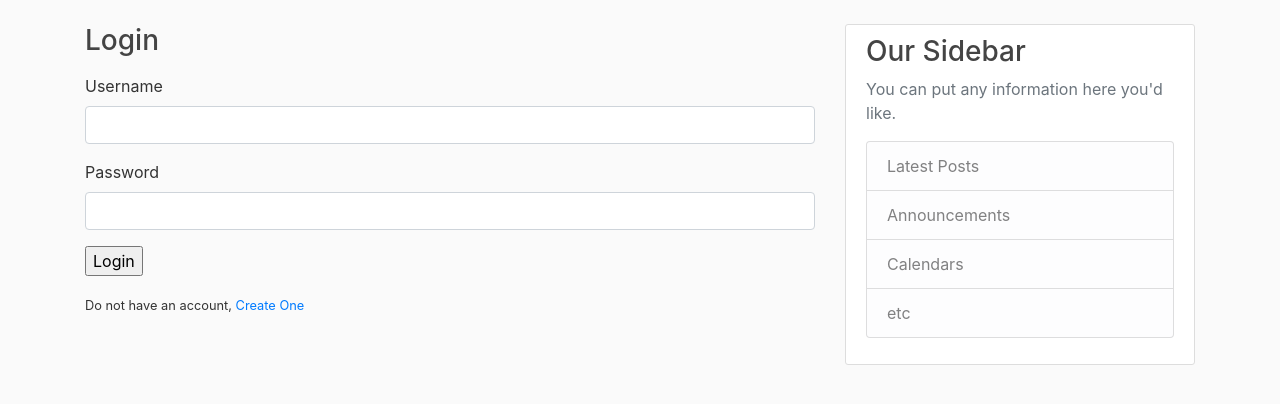
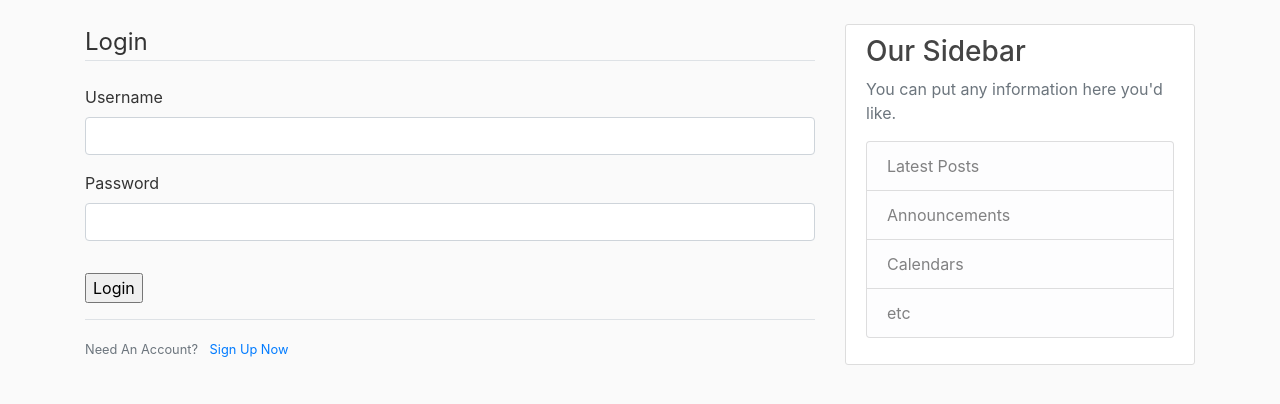
Before and after one commit to olumeedee/Gbadegesin-Olumide-Exam-Project, a Flask app: page /login in a window 1280 px wide. Shown: the part 56-460 px from the top of the page. Run offline with Flask 2, Linux system fonts and the light colour scheme; some libraries are stand-ins or nearby versions.

Commit message:
Login and register templates fixed

```diff
--- a/templates/login.html
+++ b/templates/login.html
@@ -1,23 +1,25 @@
 {% extends "base.html" %}
 {% block content %}
 <form action="{{url_for('login')}}" method="POST">
-    <div class="form-group">
-        <h3>Login</h3>
-    </div>
-    <div class="form-group">
+    <fieldset class="form-group">
+        <legend class="border-bottom mb-4">Login</legend>
+
+        <div class="form-group">
         <label for="Username">Username</label>
         <input type="text" name="username" class="form-control">
-    </div>
-    <div class="form-group">
+        </div>
+        <div class="form-group">
         <label for="Password">Password</label>
         <input type="password" name="password" class="form-control">
-    </div>
+        </div>
+    </fieldset>
+
     <div class="form-group">
         <input type="submit" value="Login" class="mybtn">
     </div>
-    <div class="form-group">
-        <small>
-            Do not have an account, <a href="{{url_for('register')}}">Create One</a>
+    <div class="border-top pt-3">
+        <small class="text-muted">
+            Need An Account? <a class="ml-2" href="{{ url_for('register') }}">Sign Up Now</a>
         </small>
     </div>
 </form>
--- a/templates/register.html
+++ b/templates/register.html
@@ -1,9 +1,9 @@
 {% extends 'base.html' %}
 {% block content %}
 <form action="{{url_for('register')}}" method="POST">
-  <div class="form-group">
+  <fieldset class="form-group">
     <legend class="border-bottom mb-4">Join Today</legend>
-  </div>
+
     <div class="form-group">
     <label for="first_name">First Name</label>
     <input type="text" name="first_name" class="form-control" required/>
@@ -24,6 +24,8 @@
     <label for="password">Password</label>
     <input type="password" name="password" class="form-control" required/>
     </div>
+  </fieldset>
+
   <div class="form-group">
     <input type="submit" value="Sign Up" class="button"/>
   </div>
```
Lines whose indentation alone changed are shown as unchanged.
